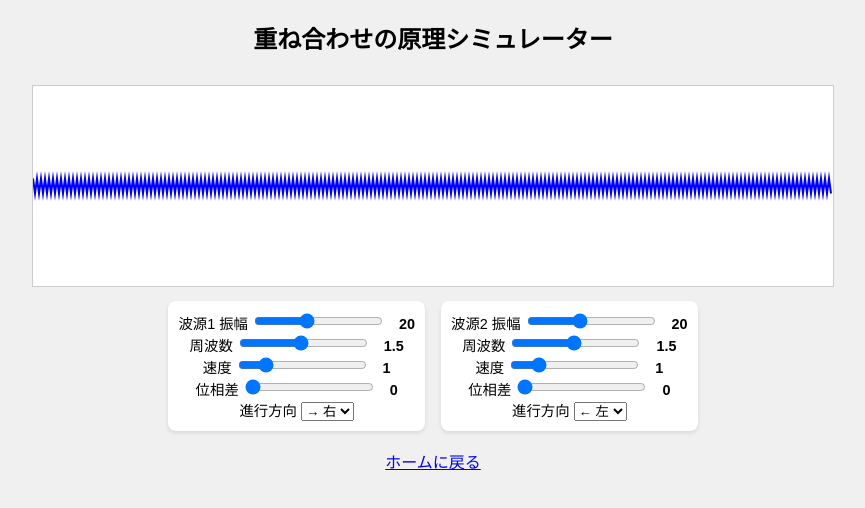
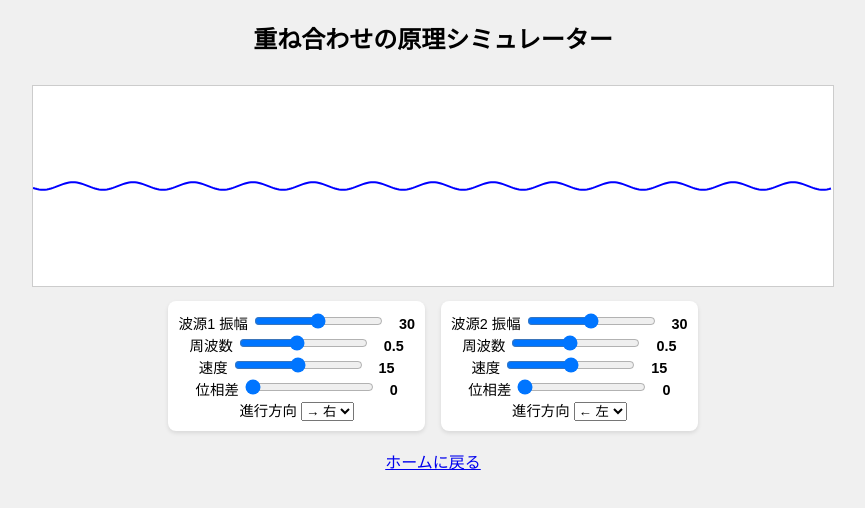
Before and after one commit to takahashi-alt/physics-simulation, a plain HTML site: page simulator.html in a window 1280 px wide. Shown: the whole page, without its empty margins (207-1072 px from the left). Drawn offline with Linux system fonts and the light colour scheme.

Commit message:
重ね合わせ

```diff
--- a/simulator.html
+++ b/simulator.html
@@ -44,19 +44,19 @@
   <div class="slider-group">
     <div class="slider-block">
       <label>波源1 振幅
-        <input type="range" id="amp1" min="0" max="50" value="20" oninput="updateValue(this)">
-        <span id="amp1_val">20</span>
+        <input type="range" id="amp1" min="10" max="50" value="30" oninput="updateValue(this)">
+        <span id="amp1_val">30</span>
       </label>
       <label>周波数
-        <input type="range" id="freq1" min="0.1" max="3" step="0.1" value="1.5" oninput="updateValue(this)">
-        <span id="freq1_val">1.5</span>
+        <input type="range" id="freq1" min="0.1" max="1" step="0.1" value="0.5" oninput="updateValue(this)">
+        <span id="freq1_val">0.5</span>
       </label>
       <label>速度
-        <input type="range" id="speed1" min="0.1" max="5" step="0.1" value="1" oninput="updateValue(this)">
-        <span id="speed1_val">1</span>
+        <input type="range" id="speed1" min="10" max="20" step="0.1" value="15" oninput="updateValue(this)">
+        <span id="speed1_val">15</span>
       </label>
       <label>位相差
-        <input type="range" id="phase1" min="0" max="6.0" step="0.1" value="0" oninput="updateValue(this)">
+        <input type="range" id="phase1" min="0" max="6.28" step="1.57" value="0" oninput="updateValue(this)">
         <span id="phase1_val">0</span>
       </label>
       <label>進行方向
@@ -69,19 +69,19 @@
 
     <div class="slider-block">
       <label>波源2 振幅
-        <input type="range" id="amp2" min="0" max="50" value="20" oninput="updateValue(this)">
-        <span id="amp2_val">20</span>
+        <input type="range" id="amp2" min="10" max="50" value="30" oninput="updateValue(this)">
+        <span id="amp2_val">30</span>
       </label>
       <label>周波数
-        <input type="range" id="freq2" min="0.1" max="3" step="0.1" value="1.5" oninput="updateValue(this)">
-        <span id="freq2_val">1.5</span>
+        <input type="range" id="freq2" min="0.1" max="1" step="0.1" value="0.5" oninput="updateValue(this)">
+        <span id="freq2_val">0.5</span>
       </label>
       <label>速度
-        <input type="range" id="speed2" min="0.1" max="5" step="0.1" value="1" oninput="updateValue(this)">
-        <span id="speed2_val">1</span>
+        <input type="range" id="speed2" min="10" max="20" step="0.1" value="15" oninput="updateValue(this)">
+        <span id="speed2_val">15</span>
       </label>
       <label>位相差
-        <input type="range" id="phase2" min="0" max="6.0" step="0.1" value="0" oninput="updateValue(this)">
+        <input type="range" id="phase2" min="0" max="6.28" step="1.57" value="0" oninput="updateValue(this)">
         <span id="phase2_val">0</span>
       </label>
       <label>進行方向
```
